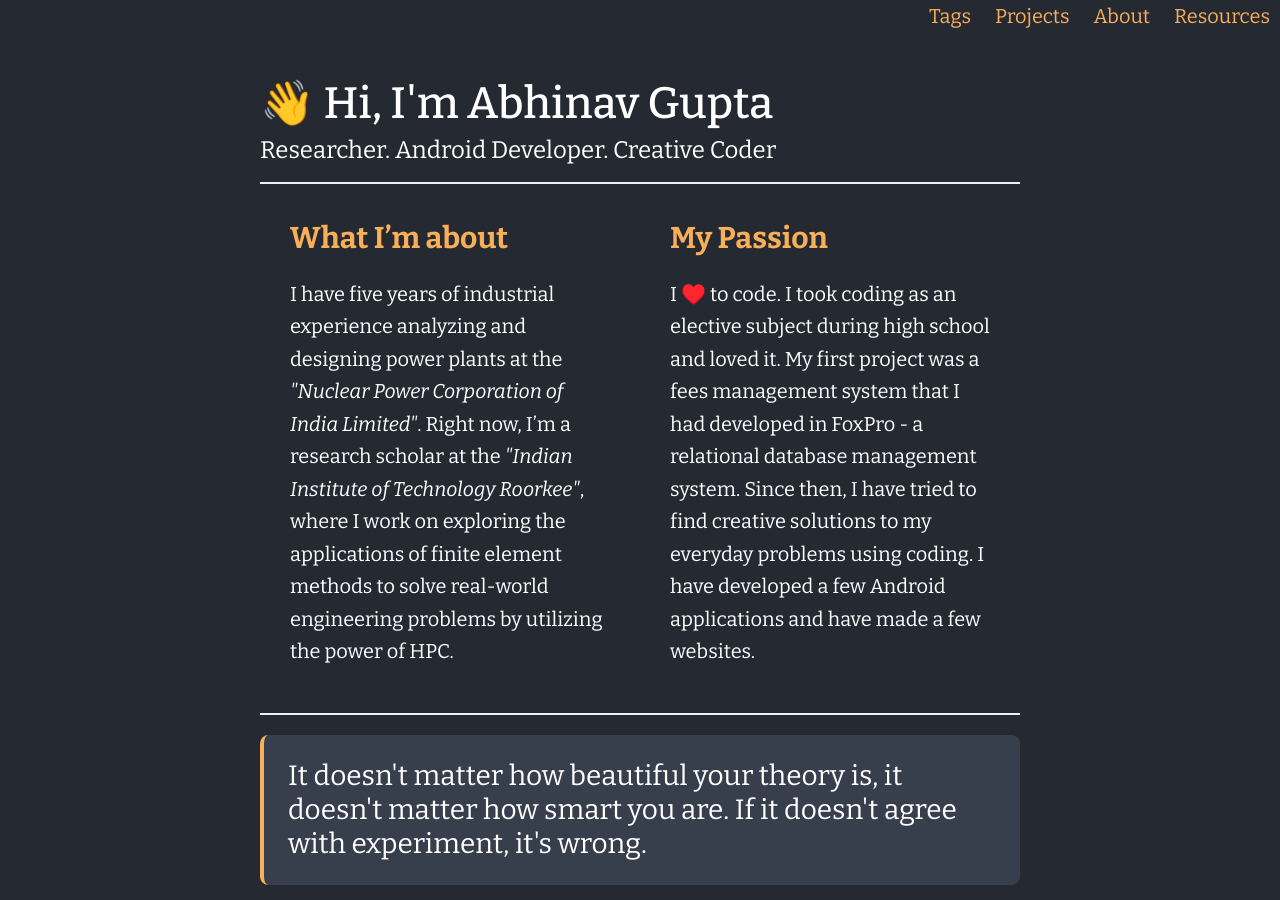
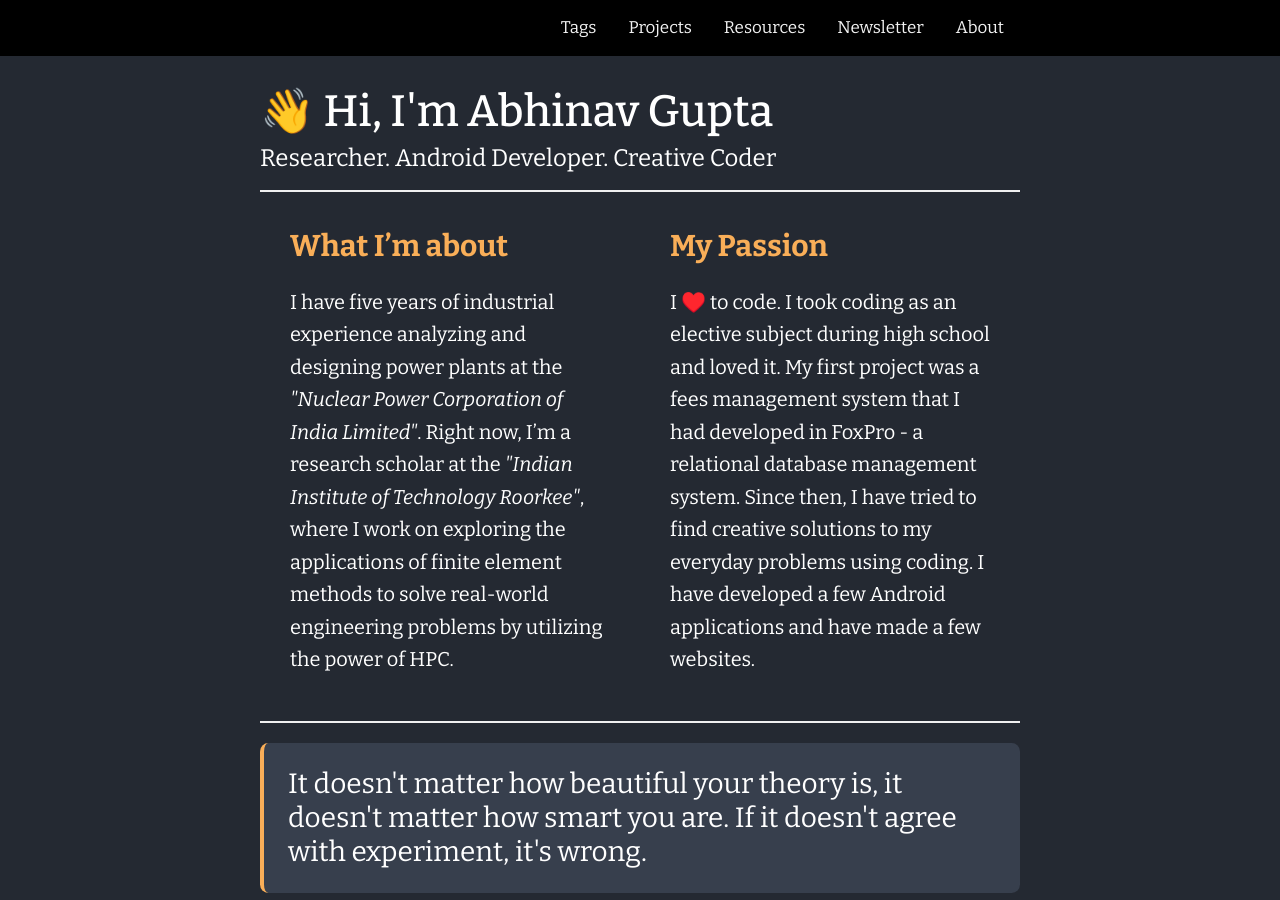
Before and after one commit to iitrabhi/iitrabhi.github.io, a Jekyll site: the page built from index.markdown, in a window 1280 px wide and 900 px high. Built offline with Jekyll 4.4.1, drawn with Linux system fonts in a browser that asks for light colours.

Commit message:
Update main-menu.html

```diff
--- a/_includes/main-menu.html
+++ b/_includes/main-menu.html
@@ -1,13 +1,12 @@
-<div >
-<nav>
-    <div style="width:100%;text-align: right;">
-        <ul>
-            <li><a class="link" href="{{ site.url }}/tags">Tags</a></li>
-            <li><a class="link" href="{{ site.url }}/projects">Projects</a></li>
-            <li><a class="link" href="{{ site.url }}/about">About</a></li>
-            <li><a class="link" href="https://computationalmechanics.in/resources/" target="_blank">Resources</a></li>
+<div class="navbar-container">
+    <div class="primary_container align_menu">
+        <div class="navbar">
+            <a class="link" href="{{ site.url }}/tags">Tags</a>
+            <a class="link" href="{{ site.url }}/projects">Projects</a>
+            <a class="link" href="https://computationalmechanics.in/resources/" target="_blank">Resources</a>
+            <a class="link nav_desktop" href="{{ site.url }}/newsletters">Newsletter</a>
+            <a class="link" href="{{ site.url }}/about">About</a>
             <!-- <li><a class="link" href="https://computationalmechanics.in/author/iitrabhi/" target="_blank">Lab</a></li> -->
-        </ul>
+        </div>
     </div>
-</nav>
 </div>
```
